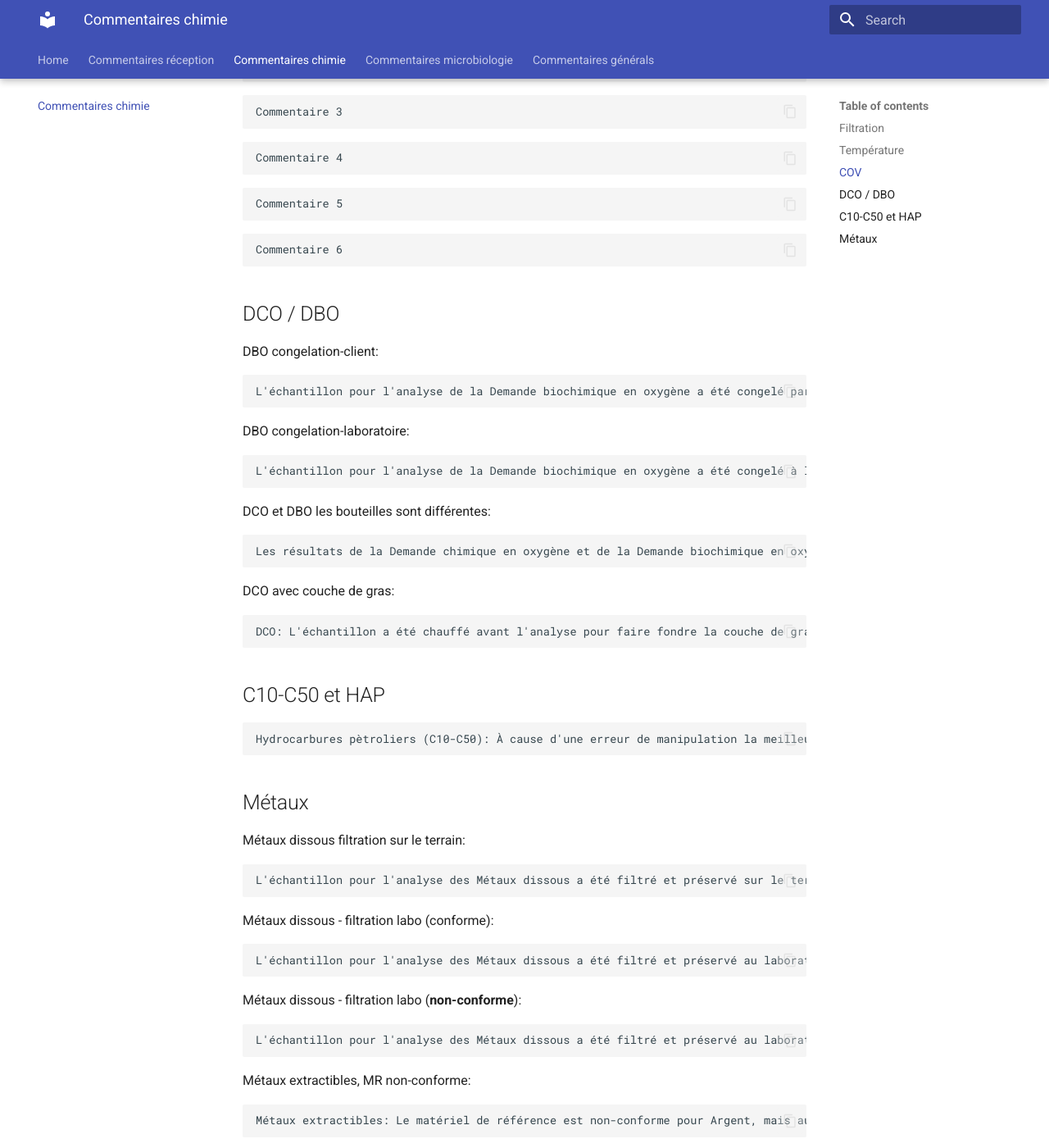
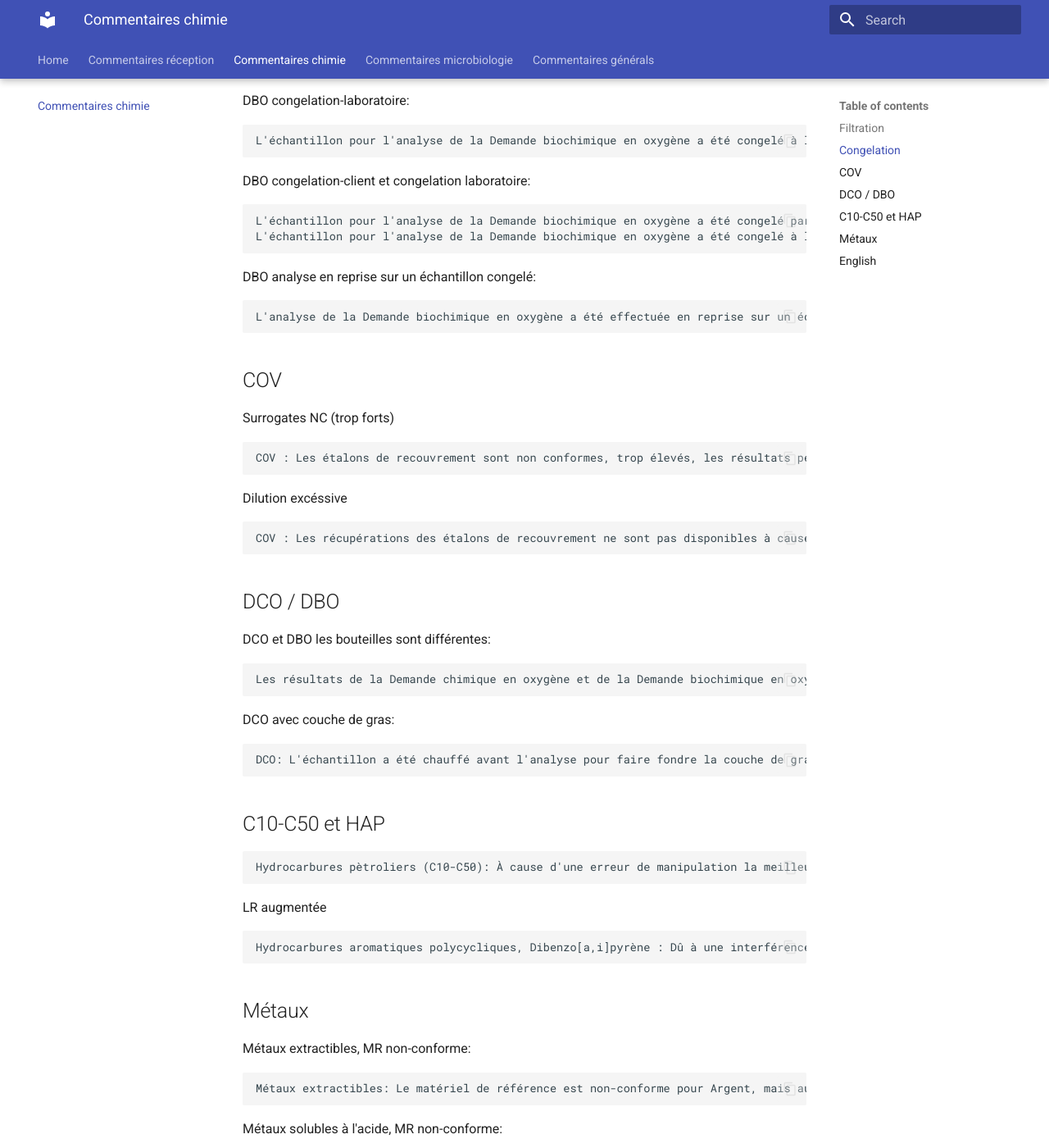
Before and after one commit to denisshragin/comments, an MkDocs documentation site: the page built from docs/chemistry.md, in a window 1280 px wide and 1400 px high, scrolled down 1122 px. Shown: the whole window at 82% size. Built offline with MkDocs 1.6.1 and Material for MkDocs 9.7.7, drawn with Linux system fonts in a browser that asks for light colours; some of the changed text lies outside the part shown.

Commit message:
Some comments was added

````diff
--- a/docs/chemistry.md
+++ b/docs/chemistry.md
@@ -2,23 +2,31 @@
 
 
 ## Filtration
+Filtration:
+```
+L'échantillon a été filtré pour l'analyse de XXX.
+```
 Filtration Azote ammoniacal:
 ```
 L'échantillon a été filtré pour l'analyse de l'Azote ammoniacal.
+```
+Filtration Indice phénolique:
+```
+L'échantillon a été filtré pour l'analyse de l'Indice phénolique.
 ```
 Métaux dissous filtration sur le terrain:
 ```
 L'échantillon pour l'analyse des Métaux dissous a été filtré et préservé sur le terrain.
 ```
-Métaux dissous - filtration labo:
+Métaux dissous - filtration au labo (conforme):
 ```
 L'échantillon pour l'analyse des Métaux dissous a été filtré et préservé au laboratoire dans un délai conforme.
 ```
-Métaux dissous - filtration en délai dépassé (**non-conforme**):
+Métaux dissous - filtration au labo dans un délai dépassé (**non-conforme**):
 ```
 L'échantillon pour l'analyse des Métaux dissous a été filtré et préservé au laboratoire dans un délai dépassé.
 ```
-## Température
+## Congelation
 
 Échantillon -- congelation-client:
 ```
@@ -28,39 +36,6 @@ L'échantillon a été congelé par le client.
 ```
 L'échantillon a été congelé à la réception au laboratoire afin de respecter le délai de conservation.
 ```
-```
-Commentaire 2
-```
-
-```
-Commentaire 3
-```
-
-## COV
-```
-Commentaire 1
-```
-
-```
-Commentaire 2
-```
-
-```
-Commentaire 3
-```
-```
-Commentaire 4
-```
-
-```
-Commentaire 5
-```
-
-```
-Commentaire 6
-```
-
-## DCO / DBO
 DBO congelation-client:
 ```
 L'échantillon pour l'analyse de la Demande biochimique en oxygène a été congelé par le client.
@@ -69,6 +44,27 @@ DBO congelation-laboratoire:
 ```
 L'échantillon pour l'analyse de la Demande biochimique en oxygène a été congelé à la réception au laboratoire.
 ```
+DBO congelation-client et congelation laboratoire:
+```
+L'échantillon pour l'analyse de la Demande biochimique en oxygène a été congelé par le client.
+L'échantillon pour l'analyse de la Demande biochimique en oxygène a été congelé à la réception au laboratoire.
+```
+DBO analyse en reprise sur un échantillon congelé:
+```
+L'analyse de la Demande biochimique en oxygène a été effectuée en reprise sur un échantillon congelé.
+```
+## COV
+Surrogates NC (trop forts)
+```
+COV : Les étalons de recouvrement sont non conformes, trop élevés, les résultats peuvent être surévalués.
+```
+Dilution excéssive
+```
+COV : Les récupérations des étalons de recouvrement ne sont pas disponibles à cause d’une dilution excessive de l’échantillon.
+```
+
+## DCO / DBO
+
 DCO et DBO les bouteilles sont différentes:
 ```
 Les résultats de la Demande chimique en oxygène et de la Demande biochimique en oxygène ne respectent pas les critères de comparaison inter-paramètres. L'apparence de la matrice des deux bouteilles est différente.
@@ -79,22 +75,14 @@ DCO: L'échantillon a été chauffé avant l'analyse pour faire fondre la couche
 ```
 ## C10-C50 et HAP
 ```
-Hydrocarbures pètroliers (C10-C50): À cause d'une erreur de manipulation la meilleure limite ne peut pas être fournie.
+Hydrocarbures pètroliers (C10-C50): À cause d'une erreur de manipulation la meilleure limite de détection ne peut pas être fournie.
+```
+LR augmentée
+```
+Hydrocarbures aromatiques polycycliques, Dibenzo[a,i]pyrène : Dû à une interférence de la matrice la limite rapportée a été augmentée.
 ```
 
 ## Métaux
-Métaux dissous filtration sur le terrain:
-```
-L'échantillon pour l'analyse des Métaux dissous a été filtré et préservé sur le terrain.
-```
-Métaux dissous - filtration labo (conforme):
-```
-L'échantillon pour l'analyse des Métaux dissous a été filtré et préservé au laboratoire dans un délai conforme.
-```
-Métaux dissous - filtration labo (**non-conforme**):
-```
-L'échantillon pour l'analyse des Métaux dissous a été filtré et préservé au laboratoire dans un délai dépassé.
-```
 Métaux extractibles, MR non-conforme:
 ```
 Métaux extractibles: Le matériel de référence est non-conforme pour Argent, mais aucun impact sur le résultat de l'échantillon.
@@ -103,6 +91,25 @@ Métaux solubles à l'acide, MR non-conforme:
 ```
 Métaux solubles à l'acide: Le matériel de référence est non conforme pour Baryum, mais aucun impact sur les résultats de l’échantillon.
 ```
+Métaux dissous, MR non-conforme:
 ```
-Commentaire 4
+Métaux dissous: Le matériel de référence est non conforme pour Baryum, mais aucun impact sur les résultats de l’échantillon.
 ```
+Blanc positif soustriat
+```
+Blanc positif soustrait du résultat pour l’analyse du Cuivre extractible.
+```
+Blanc positif non soustriat
+```
+Métaux extractibles: Blanc est positif en Cuivre, mais aucun impact sur les résultats de l’échantillon.
+```
+
+## English
+DBO congelé par le client
+```
+The sample for the Biochemical Oxygen Demand analysis was frozen by the customer.
+```
+DBO congelé par le laboratoire
+```
+The sample for the Biochemical Oxygen Demand analysis was frozen upon receipt at the laboratory.
+```
````
Also changed, not shown: docs/reception.md (+35 -21 lines), 1 other file.
